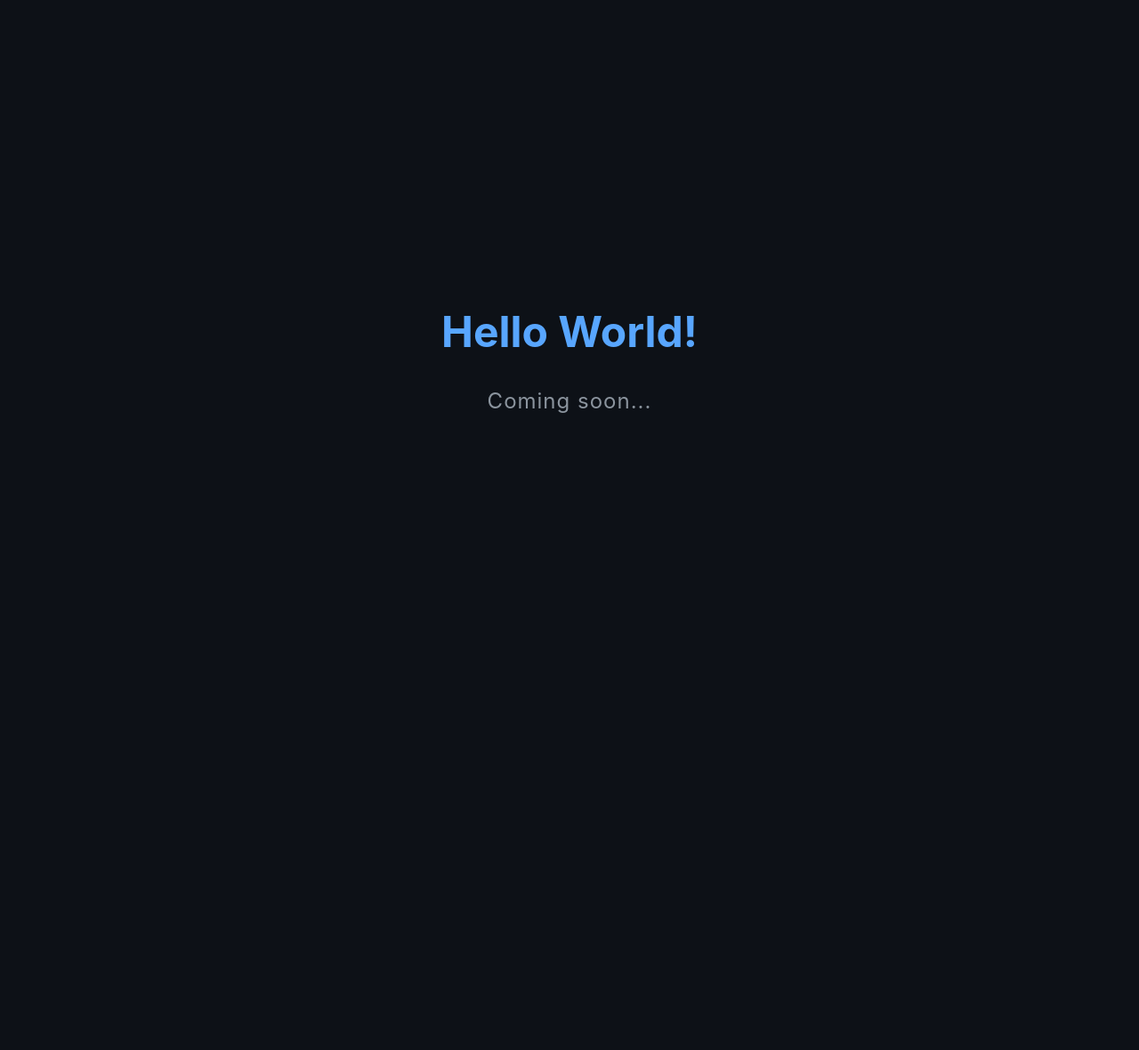
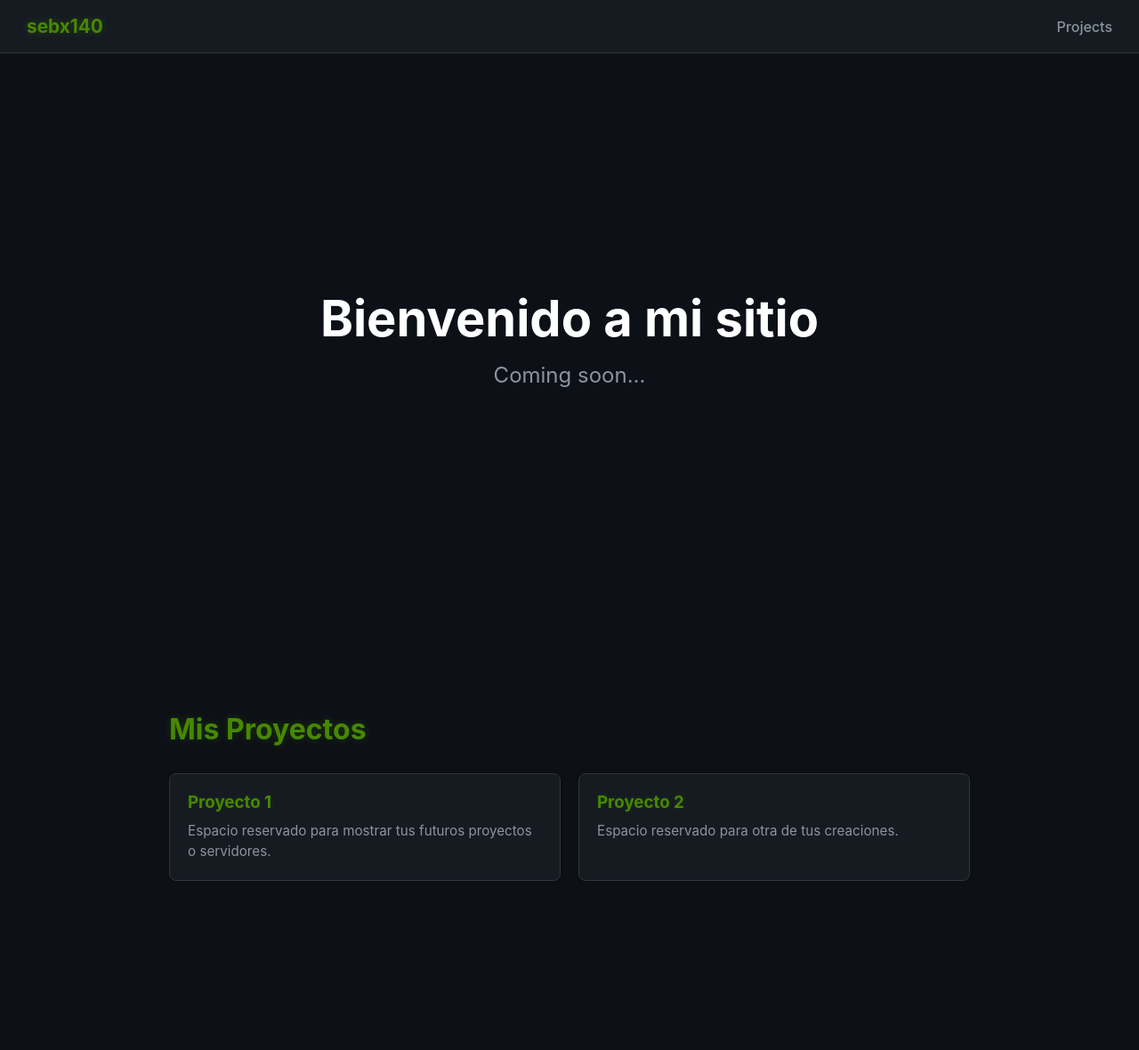
Before and after one commit to sebx140/sebx140.github.io, a plain HTML site: page index.html in a window 1280 px wide. Shown: the whole page at 89% size. Before the commit the page ends 800 px from the top, so only its background shows below. Drawn offline with Linux system fonts and the light colour scheme.

Commit message:
Enhance index.html with navbar and hero section
Updated the hero section and added a navigation bar.

```diff
--- a/index.html
+++ b/index.html
@@ -5,42 +5,178 @@
     <meta name="viewport" content="width=device-width, initial-scale=1.0">
     <title>sebx140's web</title>
     <style>
+        html {
+            scroll-behavior: smooth;
+        }
         body {
             background-color: #0d1117;
             color: #c9d1d9;
             font-family: -apple-system, BlinkMacSystemFont, "Segoe UI", Roboto, Helvetica, Arial, sans-serif;
+            margin: 0;
+            padding-top: 60px;
+            box-sizing: border-box;
+        }
+
+        .navbar {
+            position: fixed;
+            top: 0;
+            left: 0;
+            width: 100%;
+            height: 60px;
+            background-color: #161b22;
+            border-bottom: 1px solid #30363d;
+            display: flex;
+            justify-content: space-between;
+            align-items: center;
+            padding: 0 30px;
+            box-sizing: border-box;
+            z-index: 1000;
+        }
+
+        .navbar-brand {
+            color: #478800;
+            font-size: 1.3rem;
+            font-weight: bold;
+            text-decoration: none;
+            text-shadow: 0 0 8px rgba(71, 136, 0, 0.4);
+            transition: text-shadow 0.3s ease;
+        }
+
+        .navbar-brand:hover {
+            text-shadow: 0 0 15px rgba(71, 136, 0, 0.8);
+        }
+
+        .navbar-menu {
+            display: flex;
+            gap: 20px;
+        }
+
+        .navbar-item {
+            color: #8b949e;
+            text-decoration: none;
+            font-size: 1rem;
+            font-weight: 500;
+            transition: color 0.2s ease, text-shadow 0.3s ease;
+        }
+
+        .navbar-item:hover {
+            color: #478800;
+            text-shadow: 0 0 10px rgba(71, 136, 0, 0.6);
+        }
+
+        .container {
+            max-width: 900px;
+            margin: 0 auto;
+            padding: 0 20px;
+        }
+
+        section {
+            padding: 100px 0;
+            min-height: 60vh;
+            box-sizing: border-box;
+        }
+
+        .hero-section {
             display: flex;
             flex-direction: column;
             justify-content: center;
             align-items: center;
-            height: 100vh;
-            margin: 0;
             text-align: center;
+            min-height: 80vh;
         }
 
-        h1 {
-            color: #58a6ff;
-            font-size: 3rem;
-            margin-bottom: 10px;
-            animation: fadeIn 2s ease-in-out;
+        .hero-section h1 {
+            color: #ffffff;
+            font-size: 3.5rem;
+            margin: 0 0 15px 0;
+            animation: fadeIn 1.5s ease-in-out;
         }
 
-        p {
+        .hero-section p {
+            color: #8b949e;
             font-size: 1.5rem;
+            margin: 0;
+        }
+
+        h2 {
+            color: #478800;
+            font-size: 2rem;
+            margin-top: 0;
+            text-shadow: 0 0 8px rgba(71, 136, 0, 0.3);
+        }
+
+        .projects-grid {
+            display: grid;
+            grid-template-columns: repeat(auto-fit, minmax(250px, 1fr));
+            gap: 20px;
+            margin-top: 30px;
+        }
+
+        .project-card {
+            background-color: #161b22;
+            border: 1px solid #30363d;
+            border-radius: 8px;
+            padding: 20px;
+            box-shadow: 0 0 5px rgba(0, 0, 0, 0.2);
+            transition: transform 0.2s, border-color 0.2s, box-shadow 0.3s ease;
+        }
+
+        .project-card:hover {
+            transform: translateY(-5px);
+            border-color: #478800;
+            box-shadow: 0 0 15px rgba(71, 136, 0, 0.3);
+        }
+
+        .project-card h3 {
+            color: #478800;
+            margin: 0 0 10px 0;
+            text-shadow: 0 0 5px rgba(71, 136, 0, 0.2);
+        }
+
+        .project-card p {
             color: #8b949e;
-            letter-spacing: 1px;
+            font-size: 0.95rem;
+            line-height: 1.5;
+            margin: 0;
         }
 
         @keyframes fadeIn {
-            from { opacity: 0; transform: translateY(-20px); }
+            from { opacity: 0; transform: translateY(-10px); }
             to { opacity: 1; transform: translateY(0); }
         }
     </style>
 </head>
 <body>
 
-    <h1>Hello World!</h1>
-    <p>Coming soon...</p>
+    <nav class="navbar">
+        <a href="#home" class="navbar-brand">sebx140</a>
+        <div class="navbar-menu">
+            <a href="#projects" class="navbar-item">Projects</a>
+        </div>
+    </nav>
+
+    <div class="container">
+
+        <section id="home" class="hero-section">
+            <h1>Bienvenido a mi sitio</h1>
+            <p>Coming soon...</p>
+        </section>
+
+        <section id="projects">
+            <h2>Mis Proyectos</h2>
+            <div class="projects-grid">
+                <div class="project-card">
+                    <h3>Proyecto 1</h3>
+                    <p>Espacio reservado para mostrar tus futuros proyectos o servidores.</p>
+                </div>
+                <div class="project-card">
+                    <h3>Proyecto 2</h3>
+                    <p>Espacio reservado para otra de tus creaciones.</p>
+                </div>
+            </div>
+        </section>
+
+    </div>
 
 </body>
 </html>
```
